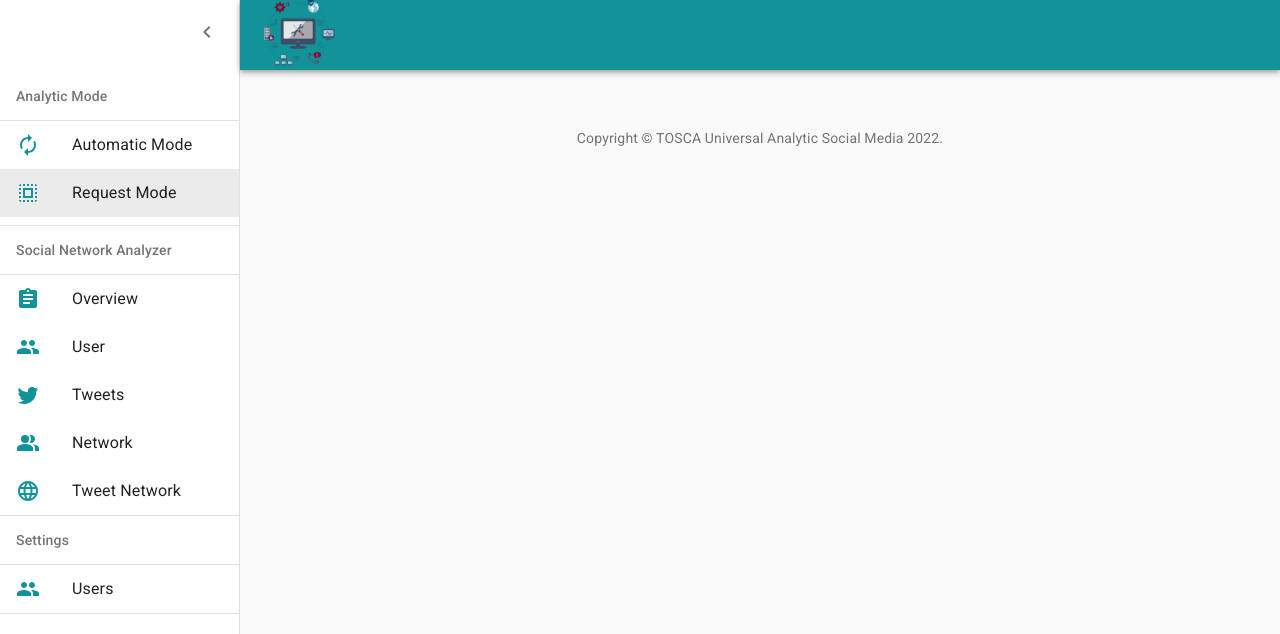
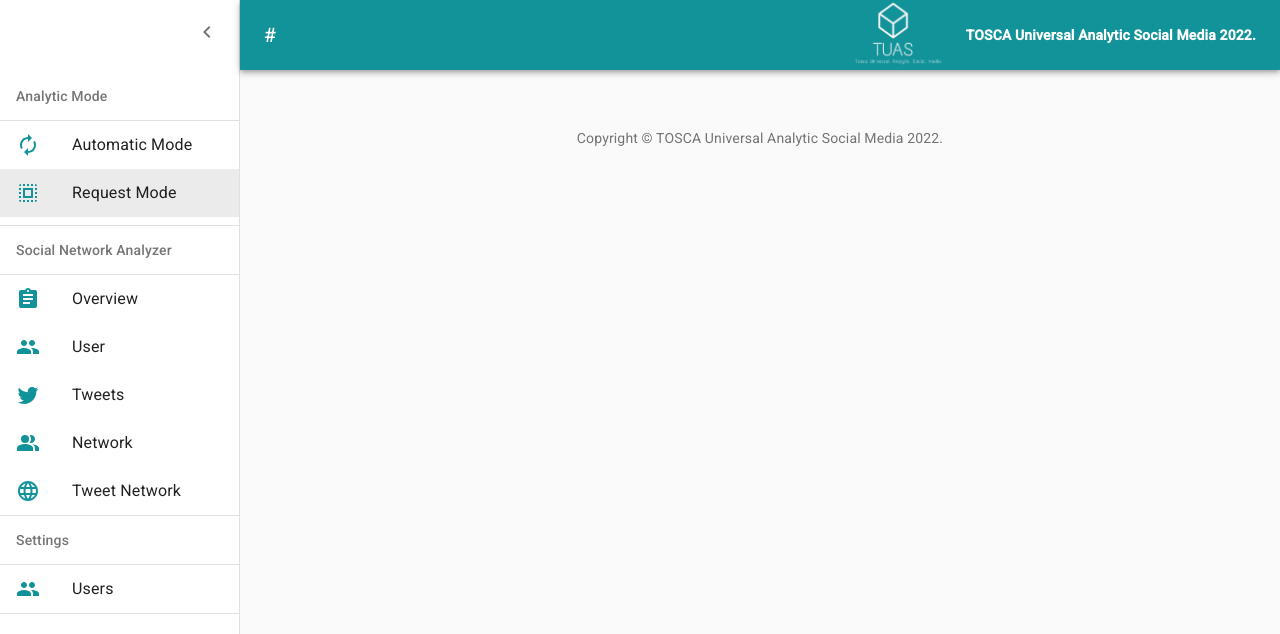
Before and after one commit to nswardana/tuas, a React (Create React App) app: page / in a window 1280 px wide. Shown: the top 634 px of the page. Built offline with nearby package versions, Linux system fonts and the light colour scheme.

Commit message:
anti logo tuas

```diff
--- a/src/App.js
+++ b/src/App.js
@@ -152,11 +152,6 @@ export default function App() {
             >
               <MenuIcon />
             </IconButton>
-            <img
-              className={classes.appBarImage}
-              src="img/sna.png"
-              alt="Social Network logo"
-            />
             <Typography
               component="h1"
               variant="h6"
@@ -164,8 +159,14 @@ export default function App() {
               noWrap
               className={classes.title}
             >
-              {project_title}
+              # {project_title}
             </Typography>
+            <img
+              className={classes.appBarImage}
+              src="img/tuas-white.png"
+              alt="Social Network logo"
+            />
+            <b>TOSCA Universal Analytic Social Media 2022.</b>
           </Toolbar>
         </AppBar>
         <Drawer
--- a/src/components/sna/user/TwitterUser.js
+++ b/src/components/sna/user/TwitterUser.js
@@ -69,7 +69,7 @@ export default function TwitterUser() {
       {userCountTweetArr10.map((tweet, index) => (
         <PersonItem
           src={tweet.profile_image_url}
-          name={tweet.screen_name}
+          name={tweet.name}
           count={tweet.countTweet}
           key={index}
           user_id={tweet.user_id}
```
Also changed, not shown: public/img/tuas-white.png (added), public/img/tuas.png (added).
